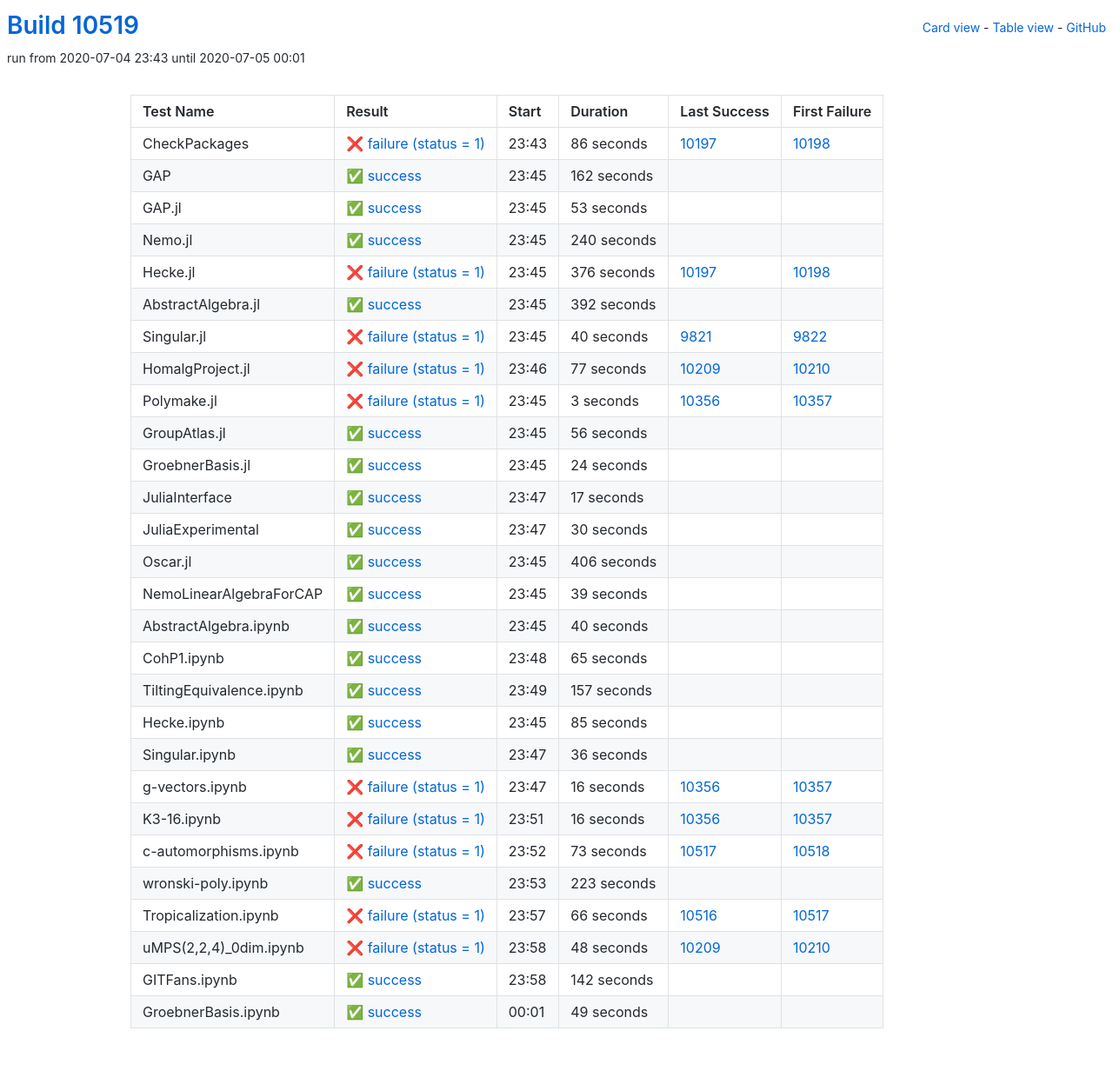
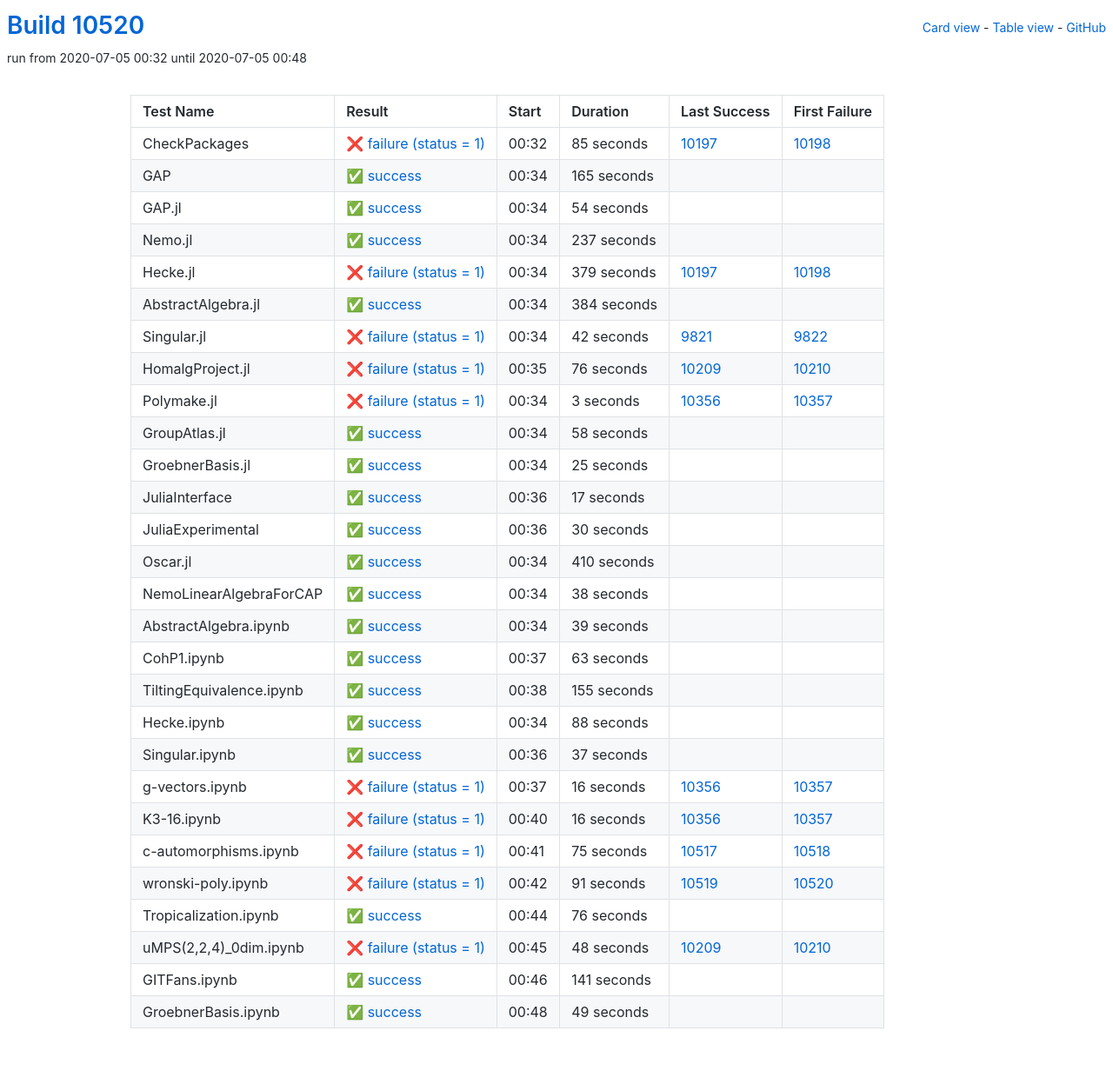
Before and after one commit to oscar-system/oscar-ci-status, a Jekyll site: the page built from table.html, in a window 1280 px wide. Shown: the whole page at 87% size. Built offline with Jekyll 4.4.1, drawn with Linux system fonts in a browser that asks for light colours.

Commit message:
Build #10520

```diff
--- a/_data/ci.yml
+++ b/_data/ci.yml
@@ -1,6 +1,6 @@
 ---
-build: 10519
-build_url: https://oscarci.mathematik.uni-kl.de/job/oscar/10519/
+build: 10520
+build_url: https://oscarci.mathematik.uni-kl.de/job/oscar/10520/
 job: oscar
 organization: oscar-system
 repo: oscar-ci-status
@@ -8,104 +8,104 @@
 tests:
 - name: CheckPackages
   id: checkpackages
-  log: https://oscarci.mathematik.uni-kl.de/job/oscar/10519/artifact/logs/build-10519/CheckPackages.log
-  start: 2020-07-04 23:43
+  log: https://oscarci.mathematik.uni-kl.de/job/oscar/10520/artifact/logs/build-10520/CheckPackages.log
+  start: 2020-07-05 00:32
   success: false
   exitcode: 1
   status: failure
-  duration: 86
+  duration: 85
   last_success: 10197
   last_success_url: https://oscarci.mathematik.uni-kl.de/job/oscar/10197/
   first_failure: 10198
   first_failure_url: https://oscarci.mathematik.uni-kl.de/job/oscar/10198/
 - name: GAP
   id: gap
-  log: https://oscarci.mathematik.uni-kl.de/job/oscar/10519/artifact/logs/build-10519/GAP.log
-  start: 2020-07-04 23:45
+  log: https://oscarci.mathematik.uni-kl.de/job/oscar/10520/artifact/logs/build-10520/GAP.log
+  start: 2020-07-05 00:34
   success: true
   exitcode: 0
   status: success
-  duration: 162
+  duration: 165
   last_success: false
   last_success_url:
   first_failure: false
   first_failure_url:
 - name: GAP.jl
   id: gap-jl
-  log: https://oscarci.mathematik.uni-kl.de/job/oscar/10519/artifact/logs/build-10519/GAP.jl.log
-  start: 2020-07-04 23:45
+  log: https://oscarci.mathematik.uni-kl.de/job/oscar/10520/artifact/logs/build-10520/GAP.jl.log
+  start: 2020-07-05 00:34
   success: true
   exitcode: 0
   status: success
-  duration: 53
+  duration: 54
   last_success: false
   last_success_url:
   first_failure: false
   first_failure_url:
 - name: Nemo.jl
   id: nemo-jl
-  log: https://oscarci.mathematik.uni-kl.de/job/oscar/10519/artifact/logs/build-10519/Nemo.jl.log
-  start: 2020-07-04 23:45
+  log: https://oscarci.mathematik.uni-kl.de/job/oscar/10520/artifact/logs/build-10520/Nemo.jl.log
+  start: 2020-07-05 00:34
   success: true
   exitcode: 0
   status: success
-  duration: 240
+  duration: 237
   last_success: false
   last_success_url:
   first_failure: false
   first_failure_url:
 - name: Hecke.jl
   id: hecke-jl
-  log: https://oscarci.mathematik.uni-kl.de/job/oscar/10519/artifact/logs/build-10519/Hecke.jl.log
-  start: 2020-07-04 23:45
+  log: https://oscarci.mathematik.uni-kl.de/job/oscar/10520/artifact/logs/build-10520/Hecke.jl.log
+  start: 2020-07-05 00:34
   success: false
   exitcode: 1
   status: failure
-  duration: 376
+  duration: 379
   last_success: 10197
   last_success_url: https://oscarci.mathematik.uni-kl.de/job/oscar/10197/
   first_failure: 10198
   first_failure_url: https://oscarci.mathematik.uni-kl.de/job/oscar/10198/
 - name: AbstractAlgebra.jl
   id: abstractalgebra-jl
-  log: https://oscarci.mathematik.uni-kl.de/job/oscar/10519/artifact/logs/build-10519/AbstractAlgebra.jl.log
-  start: 2020-07-04 23:45
+  log: https://oscarci.mathematik.uni-kl.de/job/oscar/10520/artifact/logs/build-10520/AbstractAlgebra.jl.log
+  start: 2020-07-05 00:34
   success: true
   exitcode: 0
   status: success
-  duration: 392
+  duration: 384
   last_success: false
   last_success_url:
   first_failure: false
   first_failure_url:
 - name: Singular.jl
   id: singular-jl
-  log: https://oscarci.mathematik.uni-kl.de/job/oscar/10519/artifact/logs/build-10519/Singular.jl.log
-  start: 2020-07-04 23:45
+  log: https://oscarci.mathematik.uni-kl.de/job/oscar/10520/artifact/logs/build-10520/Singular.jl.log
+  start: 2020-07-05 00:34
   success: false
   exitcode: 1
   status: failure
-  duration: 40
+  duration: 42
   last_success: 9821
   last_success_url: https://oscarci.mathematik.uni-kl.de/job/oscar/9821/
   first_failure: 9822
   first_failure_url: https://oscarci.mathematik.uni-kl.de/job/oscar/9822/
 - name: HomalgProject.jl
   id: homalgproject-jl
-  log: https://oscarci.mathematik.uni-kl.de/job/oscar/10519/artifact/logs/build-10519/HomalgProject.jl.log
-  start: 2020-07-04 23:46
+  log: https://oscarci.mathematik.uni-kl.de/job/oscar/10520/artifact/logs/build-10520/HomalgProject.jl.log
+  start: 2020-07-05 00:35
   success: false
   exitcode: 1
   status: failure
-  duration: 77
+  duration: 76
   last_success: 10209
   last_success_url: https://oscarci.mathematik.uni-kl.de/job/oscar/10209/
   first_failure: 10210
   first_failure_url: https://oscarci.mathematik.uni-kl.de/job/oscar/10210/
 - name: Polymake.jl
   id: polymake-jl
-  log: https://oscarci.mathematik.uni-kl.de/job/oscar/10519/artifact/logs/build-10519/Polymake.jl.log
-  start: 2020-07-04 23:45
+  log: https://oscarci.mathematik.uni-kl.de/job/oscar/10520/artifact/logs/build-10520/Polymake.jl.log
+  start: 2020-07-05 00:34
   success: false
   exitcode: 1
   status: failure
@@ -116,32 +116,32 @@
   first_failure_url: https://oscarci.mathematik.uni-kl.de/job/oscar/10357/
 - name: GroupAtlas.jl
   id: groupatlas-jl
-  log: https://oscarci.mathematik.uni-kl.de/job/oscar/10519/artifact/logs/build-10519/GroupAtlas.jl.log
-  start: 2020-07-04 23:45
+  log: https://oscarci.mathematik.uni-kl.de/job/oscar/10520/artifact/logs/build-10520/GroupAtlas.jl.log
+  start: 2020-07-05 00:34
   success: true
   exitcode: 0
   status: success
-  duration: 56
+  duration: 58
   last_success: false
   last_success_url:
   first_failure: false
   first_failure_url:
 - name: GroebnerBasis.jl
   id: groebnerbasis-jl
-  log: https://oscarci.mathematik.uni-kl.de/job/oscar/10519/artifact/logs/build-10519/GroebnerBasis.jl.log
-  start: 2020-07-04 23:45
+  log: https://oscarci.mathematik.uni-kl.de/job/oscar/10520/artifact/logs/build-10520/GroebnerBasis.jl.log
+  start: 2020-07-05 00:34
   success: true
   exitcode: 0
   status: success
-  duration: 24
+  duration: 25
   last_success: false
   last_success_url:
   first_failure: false
   first_failure_url:
 - name: JuliaInterface
   id: juliainterface
-  log: https://oscarci.mathematik.uni-kl.de/job/oscar/10519/artifact/logs/build-10519/JuliaInterface.log
-  start: 2020-07-04 23:47
+  log: https://oscarci.mathematik.uni-kl.de/job/oscar/10520/artifact/logs/build-10520/JuliaInterface.log
+  start: 2020-07-05 00:36
   success: true
   exitcode: 0
   status: success
@@ -152,8 +152,8 @@
   first_failure_url:
 - name: JuliaExperimental
   id: juliaexperimental
-  log: https://oscarci.mathematik.uni-kl.de/job/oscar/10519/artifact/logs/build-10519/JuliaExperimental.log
-  start: 2020-07-04 23:47
+  log: https://oscarci.mathematik.uni-kl.de/job/oscar/10520/artifact/logs/build-10520/JuliaExperimental.log
+  start: 2020-07-05 00:36
   success: true
   exitcode: 0
   status: success
@@ -164,20 +164,32 @@
   first_failure_url:
 - name: Oscar.jl
   id: oscar-jl
-  log: https://oscarci.mathematik.uni-kl.de/job/oscar/10519/artifact/logs/build-10519/Oscar.jl.log
-  start: 2020-07-04 23:45
+  log: https://oscarci.mathematik.uni-kl.de/job/oscar/10520/artifact/logs/build-10520/Oscar.jl.log
+  start: 2020-07-05 00:34
   success: true
   exitcode: 0
   status: success
-  duration: 406
+  duration: 410
   last_success: false
   last_success_url:
   first_failure: false
   first_failure_url:
 - name: NemoLinearAlgebraForCAP
   id: nemolinearalgebraforcap
-  log: https://oscarci.mathematik.uni-kl.de/job/oscar/10519/artifact/logs/build-10519/NemoLinearAlgebraForCAP.log
-  start: 2020-07-04 23:45
+  log: https://oscarci.mathematik.uni-kl.de/job/oscar/10520/artifact/logs/build-10520/NemoLinearAlgebraForCAP.log
+  start: 2020-07-05 00:34
+  success: true
+  exitcode: 0
+  status: success
+  duration: 38
+  last_success: false
+  last_success_url:
+  first_failure: false
+  first_failure_url:
+- name: AbstractAlgebra.ipynb
+  id: abstractalgebra-ipynb
+  log: https://oscarci.mathematik.uni-kl.de/job/oscar/10520/artifact/logs/build-10520/AbstractAlgebra.ipynb.log
+  start: 2020-07-05 00:34
   success: true
   exitcode: 0
   status: success
@@ -186,70 +198,58 @@
   last_success_url:
   first_failure: false
   first_failure_url:
-- name: AbstractAlgebra.ipynb
-  id: abstractalgebra-ipynb
-  log: https://oscarci.mathematik.uni-kl.de/job/oscar/10519/artifact/logs/build-10519/AbstractAlgebra.ipynb.log
-  start: 2020-07-04 23:45
+- name: CohP1.ipynb
+  id: cohp1-ipynb
+  log: https://oscarci.mathematik.uni-kl.de/job/oscar/10520/artifact/logs/build-10520/CohP1.ipynb.log
+  start: 2020-07-05 00:37
   success: true
   exitcode: 0
   status: success
-  duration: 40
-  last_success: false
-  last_success_url:
-  first_failure: false
-  first_failure_url:
-- name: CohP1.ipynb
-  id: cohp1-ipynb
-  log: https://oscarci.mathematik.uni-kl.de/job/oscar/10519/artifact/logs/build-10519/CohP1.ipynb.log
-  start: 2020-07-04 23:48
-  success: true
-  exitcode: 0
-  status: success
-  duration: 65
+  duration: 63
   last_success: false
   last_success_url:
   first_failure: false
   first_failure_url:
 - name: TiltingEquivalence.ipynb
   id: tiltingequivalence-ipynb
-  log: https://oscarci.mathematik.uni-kl.de/job/oscar/10519/artifact/logs/build-10519/TiltingEquivalence.ipynb.log
-  start: 2020-07-04 23:49
+  log: https://oscarci.mathematik.uni-kl.de/job/oscar/10520/artifact/logs/build-10520/TiltingEquivalence.ipynb.log
+  start: 2020-07-05 00:38
   success: true
   exitcode: 0
   status: success
-  duration: 157
+  duration: 155
   last_success: false
   last_success_url:
   first_failure: false
   first_failure_url:
 - name: Hecke.ipynb
   id: hecke-ipynb
-  log: https://oscarci.mathematik.uni-kl.de/job/oscar/10519/artifact/logs/build-10519/Hecke.ipynb.log
-  start: 2020-07-04 23:45
+  log: https://oscarci.mathematik.uni-kl.de/job/oscar/10520/artifact/logs/build-10520/Hecke.ipynb.log
+  start: 2020-07-05 00:34
   success: true
   exitcode: 0
   status: success
-  duration: 85
+  duration: 88
   last_success: false
   last_success_url:
   first_failure: false
   first_failure_url:
 - name: Singular.ipynb
   id: singular-ipynb
-  log: https://oscarci.mathematik.uni-kl.de/job/oscar/10519/artifact/logs/build-10519/Singular.ipynb.log
-  start: 2020-07-04 23:47
+  log: https://oscarci.mathematik.uni-kl.de/job/oscar/10520/artifact/logs/build-10520/Singular.ipynb.log
+  start: 2020-07-05 00:36
   success: true
   exitcode: 0
   status: success
-  duration: 36
+  duration: 37
   last_success: false
   last_success_url:
   first_failure: false
   first_failure_url:
 - name: g-vectors.ipynb
   id: g-vectors-ipynb
-  log: https://oscarci.mathematik.uni-kl.de/job/oscar/10519/artifact/logs/build-10519/g-vectors.ipynb.log
-  start: 2020-07-04 23:47
+  log: https://oscarci.mathematik.uni-kl.de/job/oscar/10520/artifact/logs/build-10520/g-vectors.ipynb.log
+  start: 2020-07-05 00:37
   success: false
   exitcode: 1
   status: failure
@@ -260,8 +260,8 @@
   first_failure_url: https://oscarci.mathematik.uni-kl.de/job/oscar/10357/
 - name: K3-16.ipynb
   id: k3-16-ipynb
-  log: https://oscarci.mathematik.uni-kl.de/job/oscar/10519/artifact/logs/build-10519/K3-16.ipynb.log
-  start: 2020-07-04 23:51
+  log: https://oscarci.mathematik.uni-kl.de/job/oscar/10520/artifact/logs/build-10520/K3-16.ipynb.log
+  start: 2020-07-05 00:40
   success: false
   exitcode: 1
   status: failure
@@ -272,44 +272,44 @@
   first_failure_url: https://oscarci.mathematik.uni-kl.de/job/oscar/10357/
 - name: c-automorphisms.ipynb
   id: c-automorphisms-ipynb
-  log: https://oscarci.mathematik.uni-kl.de/job/oscar/10519/artifact/logs/build-10519/c-automorphisms.ipynb.log
-  start: 2020-07-04 23:52
+  log: https://oscarci.mathematik.uni-kl.de/job/oscar/10520/artifact/logs/build-10520/c-automorphisms.ipynb.log
+  start: 2020-07-05 00:41
   success: false
   exitcode: 1
   status: failure
-  duration: 73
+  duration: 75
   last_success: 10517
   last_success_url: https://oscarci.mathematik.uni-kl.de/job/oscar/10517/
   first_failure: 10518
   first_failure_url: https://oscarci.mathematik.uni-kl.de/job/oscar/10518/
 - name: wronski-poly.ipynb
   id: wronski-poly-ipynb
-  log: https://oscarci.mathematik.uni-kl.de/job/oscar/10519/artifact/logs/build-10519/wronski-poly.ipynb.log
-  start: 2020-07-04 23:53
+  log: https://oscarci.mathematik.uni-kl.de/job/oscar/10520/artifact/logs/build-10520/wronski-poly.ipynb.log
+  start: 2020-07-05 00:42
+  success: false
+  exitcode: 1
+  status: failure
+  duration: 91
+  last_success: 10519
+  last_success_url: https://oscarci.mathematik.uni-kl.de/job/oscar/10519/
+  first_failure: 10520
+  first_failure_url: https://oscarci.mathematik.uni-kl.de/job/oscar/10520/
+- name: Tropicalization.ipynb
+  id: tropicalization-ipynb
+  log: https://oscarci.mathematik.uni-kl.de/job/oscar/10520/artifact/logs/build-10520/Tropicalization.ipynb.log
+  start: 2020-07-05 00:44
   success: true
   exitcode: 0
   status: success
-  duration: 223
+  duration: 76
   last_success: false
   last_success_url:
   first_failure: false
   first_failure_url:
-- name: Tropicalization.ipynb
-  id: tropicalization-ipynb
-  log: https://oscarci.mathematik.uni-kl.de/job/oscar/10519/artifact/logs/build-10519/Tropicalization.ipynb.log
-  start: 2020-07-04 23:57
-  success: false
-  exitcode: 1
-  status: failure
-  duration: 66
-  last_success: 10516
-  last_success_url: https://oscarci.mathematik.uni-kl.de/job/oscar/10516/
-  first_failure: 10517
-  first_failure_url: https://oscarci.mathematik.uni-kl.de/job/oscar/10517/
 - name: uMPS(2,2,4)_0dim.ipynb
   id: umps-2-2-4-0dim-ipynb
-  log: https://oscarci.mathematik.uni-kl.de/job/oscar/10519/artifact/logs/build-10519/uMPS-2-2-4-_0dim.ipynb.log
-  start: 2020-07-04 23:58
+  log: https://oscarci.mathematik.uni-kl.de/job/oscar/10520/artifact/logs/build-10520/uMPS-2-2-4-_0dim.ipynb.log
+  start: 2020-07-05 00:45
   success: false
   exitcode: 1
   status: failure
@@ -320,20 +320,20 @@
   first_failure_url: https://oscarci.mathematik.uni-kl.de/job/oscar/10210/
 - name: GITFans.ipynb
   id: gitfans-ipynb
-  log: https://oscarci.mathematik.uni-kl.de/job/oscar/10519/artifact/logs/build-10519/GITFans.ipynb.log
-  start: 2020-07-04 23:58
+  log: https://oscarci.mathematik.uni-kl.de/job/oscar/10520/artifact/logs/build-10520/GITFans.ipynb.log
+  start: 2020-07-05 00:46
   success: true
   exitcode: 0
   status: success
-  duration: 142
+  duration: 141
   last_success: false
   last_success_url:
   first_failure: false
   first_failure_url:
 - name: GroebnerBasis.ipynb
   id: groebnerbasis-ipynb
-  log: https://oscarci.mathematik.uni-kl.de/job/oscar/10519/artifact/logs/build-10519/GroebnerBasis.ipynb.log
-  start: 2020-07-05 00:01
+  log: https://oscarci.mathematik.uni-kl.de/job/oscar/10520/artifact/logs/build-10520/GroebnerBasis.ipynb.log
+  start: 2020-07-05 00:48
   success: true
   exitcode: 0
   status: success
```
Also changed, not shown: README.md.
